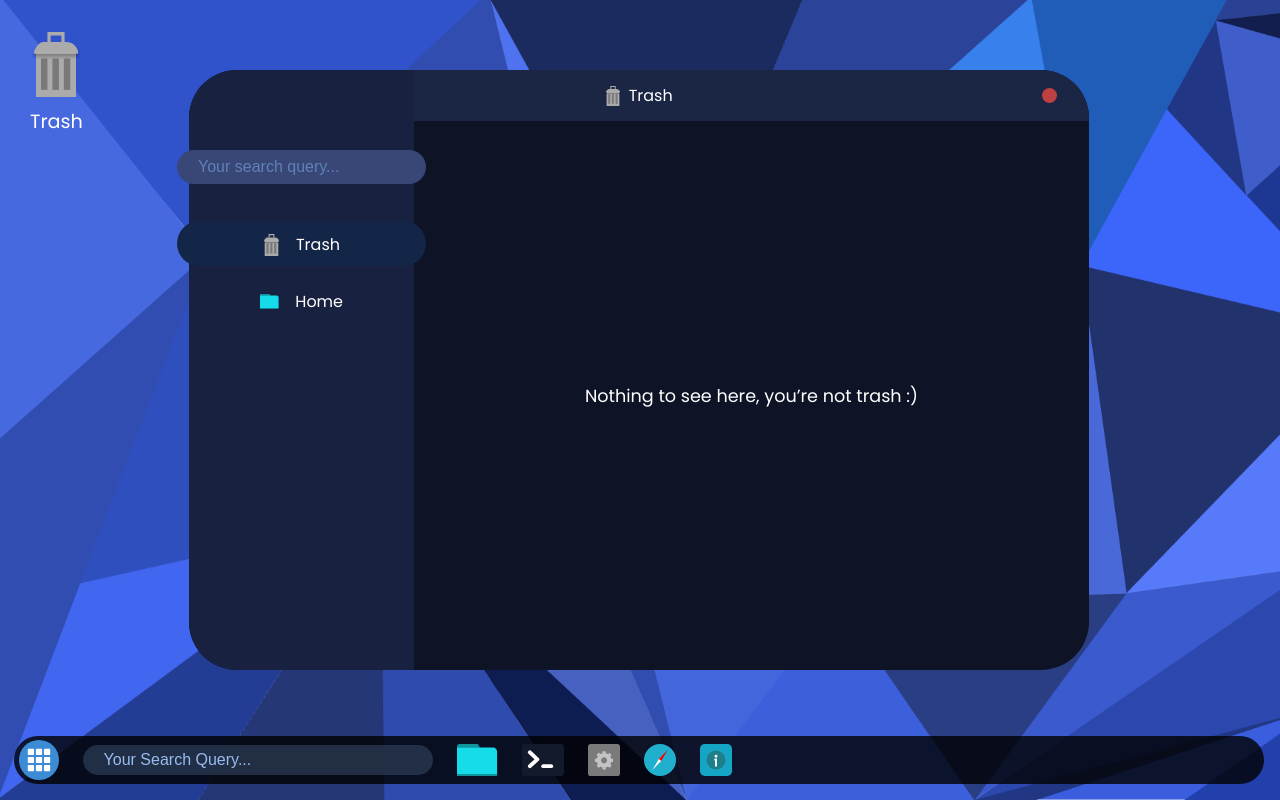
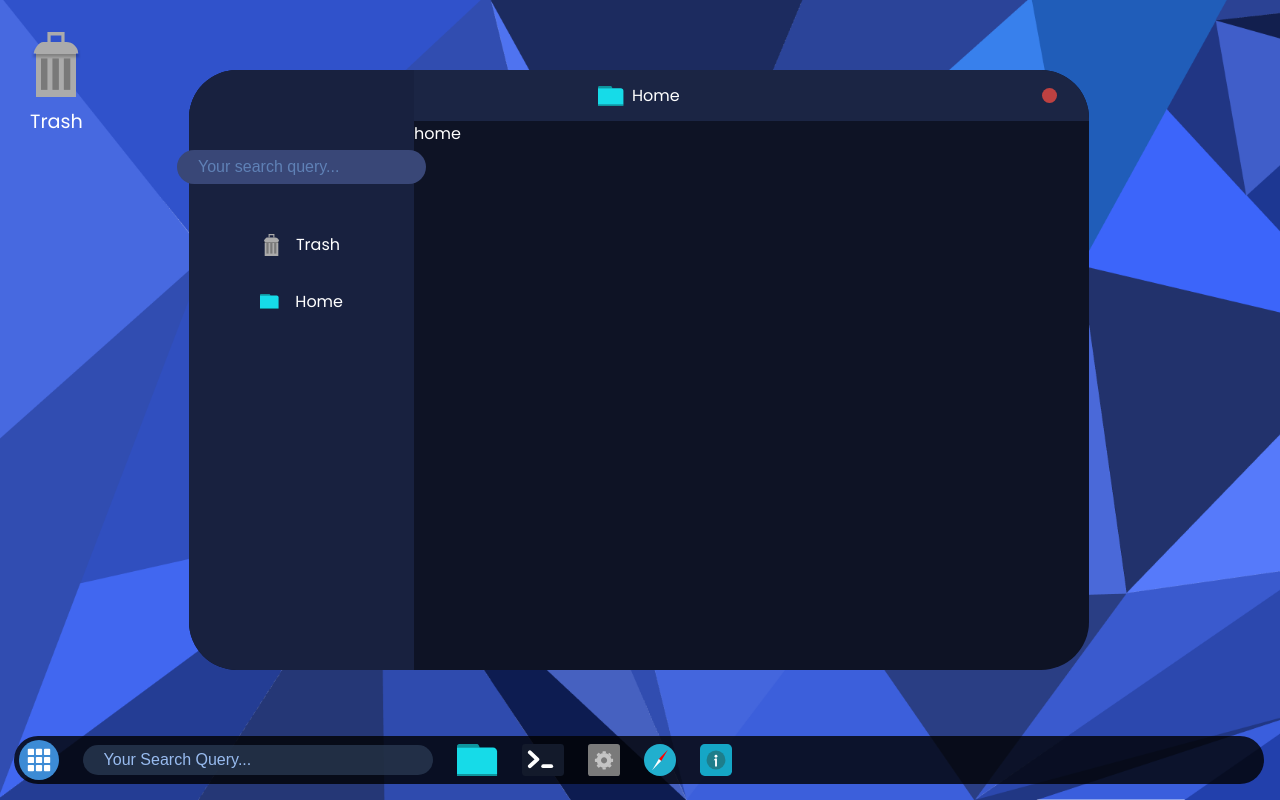
Before and after one commit to VirajS00/os-parody-vue, a Vue app: page / in a window 1280 px wide. Built offline with nearby package versions, Linux system fonts and the light colour scheme.

Commit message:
added folder contents

```diff
--- a/src/components/Desktop.vue
+++ b/src/components/Desktop.vue
@@ -4,7 +4,7 @@
 			<img src="../assets/icons/trash.svg" />
 			<span class="text">Trash</span>
 		</div>
-		<FolderOpen />
+		<FolderOpen content="home" />
 		<TaskBar />
 	</div>
 </template>
--- a/src/components/FolderOpen.vue
+++ b/src/components/FolderOpen.vue
@@ -1,8 +1,15 @@
 <template>
 	<div class="folder">
+		<div v-if="content === 'trash'">
 			<TopBar text="Trash" img="trash.svg" />
 			<Sidebar active="trash" />
 			<Contents :content="tasks" />
+		</div>
+		<div v-if="content === 'home'">
+			<TopBar text="Home" img="folder.svg" />
+			<Sidebar active="folder" />
+			<Contents :content="tasks" />
+		</div>
 	</div>
 </template>
 
@@ -18,15 +25,46 @@ export default {
 		TopBar,
 		Contents
 	},
+	props: {
+		content: String
+	},
 	data() {
 		return {
 			tasks: {}
 		};
 	},
 	created() {
+		if (this.$props.content === 'trash') {
 			this.tasks = {
 				type: 'trash'
 			};
+		} else if (this.$props.content === 'home') {
+			this.tasks = {
+				type: 'home',
+				folderContents: [
+					{
+						name: 'Users',
+						type: 'folder',
+						icon: 'folder.svg'
+					},
+					{
+						name: 'Applications',
+						type: 'folder',
+						icon: 'folder.svg'
+					},
+					{
+						name: 'Sources',
+						type: 'folder',
+						icon: 'folder.svg'
+					},
+					{
+						name: 'hello.png',
+						type: 'image',
+						icon: 'photoIcon.svg'
+					}
+				]
+			};
+		}
 	}
 };
 </script>
--- a/src/components/folderOpen/Contents.vue
+++ b/src/components/folderOpen/Contents.vue
@@ -2,6 +2,9 @@
 	<div class="container">
 		<div class="trash" v-if="content.type == 'trash'">
 			Nothing to see here, you’re not trash :)
+		</div>
+		<div class="folder" v-if="content.type == 'home'">
+			home
 		</div>
 	</div>
 </template>
@@ -11,6 +14,11 @@ export default {
 	name: 'Contents',
 	props: {
 		content: Object
+	},
+	methods: {
+		getImgUrl(img) {
+			return require(`@/assets/icons/${img}`);
+		}
 	}
 };
 </script>
```
Also changed, not shown: src/assets/icons/photoIcon.svg (added). Lines whose indentation alone changed are shown as unchanged.
